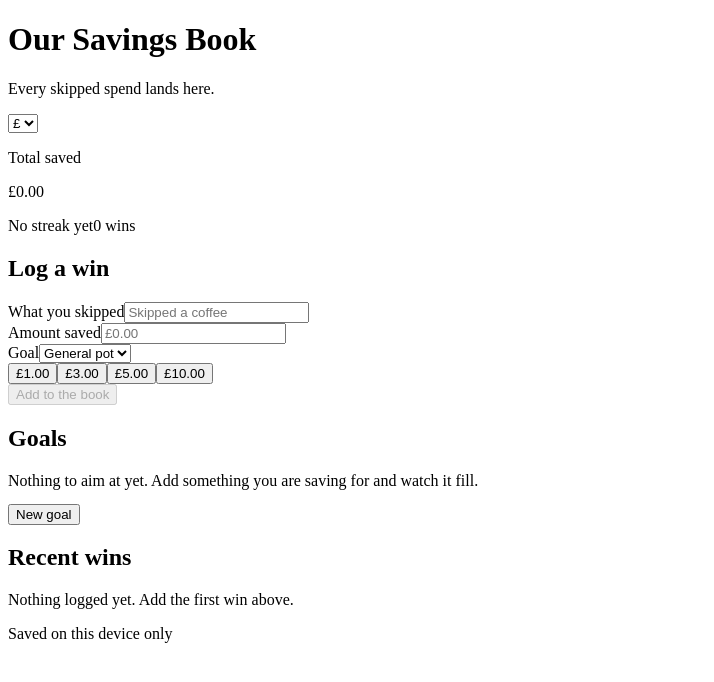
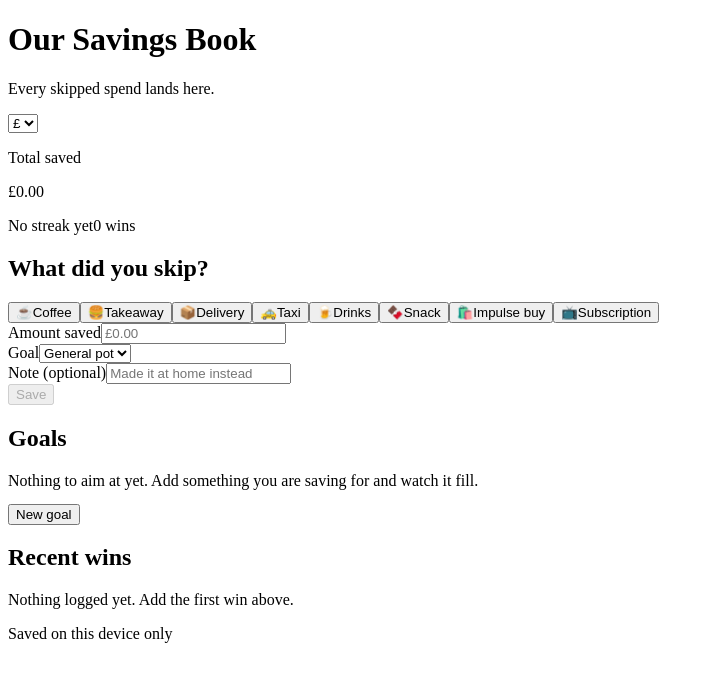
Before and after one commit to iiremozer/BudgetPlanner, a React (Vite) app: page / in a window 1280 px wide. Shown: the top 682 px of the page, without its empty margins (0-714 px from the left). Built offline with nearby package versions, Linux system fonts and the light colour scheme; the HTML template or start-up script is replaced by a standard one.

Commit message:
Tek dokunuşla kayıt: ikonlu hazır kalıplar

```diff
--- a/src/App.jsx
+++ b/src/App.jsx
@@ -23,8 +23,15 @@ export default function App() {
   const total = useMemo(() => totalSaved(state.entries), [state.entries]);
   const streak = useMemo(() => currentStreak(state.entries), [state.entries]);
 
-  function addEntry({ amount, note, goalId }) {
-    const entry = { id: makeId('e'), amount, note, goalId, at: new Date().toISOString() };
+  function addEntry({ amount, note, goalId, emoji }) {
+    const entry = {
+      id: makeId('e'),
+      amount,
+      note,
+      goalId,
+      emoji: emoji ?? null,
+      at: new Date().toISOString(),
+    };
     setState((prev) => ({ ...prev, entries: [...prev.entries, entry] }));
     setBurst(entry);
     if (navigator.vibrate) navigator.vibrate(18);
--- a/src/components/EntryForm.jsx
+++ b/src/components/EntryForm.jsx
@@ -1,17 +1,30 @@
 import { useState } from 'react';
 import { parseAmount, formatMoney, CURRENCIES } from '../lib/money.js';
-
-const QUICK = [1, 3, 5, 10];
+import { PRESETS, presetAmount } from '../lib/presets.js';
 
 export default function EntryForm({ currency, goals, onAdd }) {
   const [note, setNote] = useState('');
   const [amount, setAmount] = useState('');
   const [goalId, setGoalId] = useState('');
+  const [picked, setPicked] = useState(null);
   const [error, setError] = useState('');
 
   const symbol = CURRENCIES[currency].symbol;
   const parsed = parseAmount(amount);
   const ready = parsed !== null && parsed > 0;
+
+  function choose(preset) {
+    const next = picked === preset.id ? null : preset.id;
+    setPicked(next);
+    setError('');
+    if (next) {
+      setNote(preset.label);
+      setAmount(formatMoney(presetAmount(preset, currency), currency, { showSymbol: false }));
+    } else {
+      setNote('');
+      setAmount('');
+    }
+  }
 
   function submit() {
     if (parsed === null) {
@@ -22,32 +35,41 @@ export default function EntryForm({ currency, goals, onAdd }) {
       setError('The amount needs to be more than zero.');
       return;
     }
-    onAdd({ amount: parsed, note: note.trim(), goalId: goalId === '' ? null : goalId });
+    const preset = PRESETS.find((p) => p.id === picked);
+    onAdd({
+      amount: parsed,
+      note: note.trim(),
+      emoji: preset ? preset.emoji : null,
+      goalId: goalId === '' ? null : goalId,
+    });
     setNote('');
     setAmount('');
+    setPicked(null);
     setError('');
   }
 
   return (
     <section className="card">
       <div className="card-head">
-        <h2 className="card-title">Log a win</h2>
+        <h2 className="card-title">What did you skip?</h2>
       </div>
 
       <div className="stack">
-        <div>
-          <label className="field-label" htmlFor="note">
-            What you skipped
-          </label>
-          <input
-            id="note"
-            className="control"
-            type="text"
-            placeholder="Skipped a coffee"
-            value={note}
-            maxLength={80}
-            onChange={(e) => setNote(e.target.value)}
-          />
+        <div className="tiles">
+          {PRESETS.map((preset) => (
+            <button
+              key={preset.id}
+              type="button"
+              className="tile"
+              aria-pressed={picked === preset.id}
+              onClick={() => choose(preset)}
+            >
+              <span className="tile-emoji" aria-hidden="true">
+                {preset.emoji}
+              </span>
+              <span className="tile-label">{preset.label}</span>
+            </button>
+          ))}
         </div>
 
         <div className="two-up">
@@ -89,27 +111,25 @@ export default function EntryForm({ currency, goals, onAdd }) {
           </div>
         </div>
 
-        <div className="chips">
-          {QUICK.map((q) => (
-            <button
-              key={q}
-              type="button"
-              className="chip"
-              aria-pressed={parsed === q * 100}
-              onClick={() => {
-                setAmount(String(q));
-                setError('');
-              }}
-            >
-              {formatMoney(q * 100, currency)}
-            </button>
-          ))}
+        <div>
+          <label className="field-label" htmlFor="note">
+            Note (optional)
+          </label>
+          <input
+            id="note"
+            className="control"
+            type="text"
+            placeholder="Made it at home instead"
+            value={note}
+            maxLength={80}
+            onChange={(e) => setNote(e.target.value)}
+          />
         </div>
 
         {error ? <p className="error">{error}</p> : null}
 
         <button type="button" className="btn" onClick={submit} disabled={!ready}>
-          Add to the book
+          {ready ? `Save ${formatMoney(parsed, currency)}` : 'Save'}
         </button>
       </div>
     </section>
--- a/src/components/Ledger.jsx
+++ b/src/components/Ledger.jsx
@@ -37,6 +37,9 @@ export default function Ledger({ entries, goals, currency, lastId, onRemove }) {
                 const goal = entry.goalId ? goalById.get(entry.goalId) : null;
                 return (
                   <div key={entry.id} className={`row${entry.id === lastId ? ' row-new' : ''}`}>
+                    <span className="row-emoji" aria-hidden="true">
+                      {entry.emoji || '💰'}
+                    </span>
                     <div className="row-body">
                       <div className="row-note">{entry.note || 'Saved'}</div>
                       <div className="row-sub">
--- /dev/null
+++ b/src/lib/presets.js
@@ -0,0 +1,27 @@
+import { DEFAULT_CURRENCY, isCurrencyCode } from './money.js';
+
+// Tek dokunuşla kayıt için hazır kalıplar. Tutarlar kuruş cinsinden,
+// her para birimi için ayrı verilir — kur çevirmek yerine yerel bir
+// fiyat tahmini kullanmak daha doğru sonuç verir.
+export const PRESETS = [
+  { id: 'coffee', emoji: '☕', label: 'Coffee', amounts: { GBP: 400, EUR: 400, USD: 500, TRY: 15000 } },
+  { id: 'takeaway', emoji: '🍔', label: 'Takeaway', amounts: { GBP: 1200, EUR: 1300, USD: 1500, TRY: 45000 } },
+  { id: 'delivery', emoji: '📦', label: 'Delivery', amounts: { GBP: 800, EUR: 900, USD: 1000, TRY: 35000 } },
+  { id: 'taxi', emoji: '🚕', label: 'Taxi', amounts: { GBP: 1000, EUR: 1100, USD: 1400, TRY: 30000 } },
+  { id: 'drinks', emoji: '🍺', label: 'Drinks', amounts: { GBP: 600, EUR: 700, USD: 800, TRY: 35000 } },
+  { id: 'snack', emoji: '🍫', label: 'Snack', amounts: { GBP: 200, EUR: 200, USD: 250, TRY: 8000 } },
+  { id: 'impulse', emoji: '🛍️', label: 'Impulse buy', amounts: { GBP: 1500, EUR: 1700, USD: 2000, TRY: 80000 } },
+  { id: 'subscription', emoji: '📺', label: 'Subscription', amounts: { GBP: 1000, EUR: 1100, USD: 1200, TRY: 30000 } },
+];
+
+export function getPreset(id) {
+  return PRESETS.find((p) => p.id === id) ?? null;
+}
+
+/** Bir kalıbın seçili para birimindeki varsayılan tutarı. */
+export function presetAmount(preset, currency = DEFAULT_CURRENCY) {
+  if (!preset || typeof preset.amounts !== 'object') return 0;
+  const code = isCurrencyCode(currency) ? currency : DEFAULT_CURRENCY;
+  const value = preset.amounts[code];
+  return Number.isFinite(value) && value > 0 ? value : 0;
+}
--- a/src/lib/storage.js
+++ b/src/lib/storage.js
@@ -45,6 +45,7 @@ function cleanEntry(raw, goalIds) {
     amount,
     at,
     goalId,
+    emoji: typeof raw.emoji === 'string' && raw.emoji ? raw.emoji : null,
     note: typeof raw.note === 'string' ? raw.note.trim() : '',
   };
 }
--- a/src/styles.css
+++ b/src/styles.css
@@ -206,6 +206,47 @@ select {
   display: grid;
   grid-template-columns: 1fr 1fr;
   gap: 12px;
+}
+
+.tiles {
+  display: grid;
+  grid-template-columns: repeat(4, 1fr);
+  gap: 8px;
+}
+
+.tile {
+  display: flex;
+  flex-direction: column;
+  align-items: center;
+  gap: 5px;
+  padding: 11px 3px 9px;
+  background: #fbfaf8;
+  border: 1px solid var(--line);
+  border-radius: 13px;
+  cursor: pointer;
+  transition: background 0.14s ease, border-color 0.14s ease, transform 0.1s ease;
+}
+
+.tile:active {
+  transform: scale(0.96);
+}
+
+.tile[aria-pressed='true'] {
+  background: var(--pine);
+  border-color: var(--pine);
+  color: #fff;
+}
+
+.tile-emoji {
+  font-size: 21px;
+  line-height: 1;
+}
+
+.tile-label {
+  font-size: 10.5px;
+  line-height: 1.15;
+  text-align: center;
+  opacity: 0.85;
 }
 
 .chips {
@@ -495,3 +536,14 @@ select {
     animation: none;
   }
 }
+
+.row-emoji {
+  flex: none;
+  width: 34px;
+  height: 34px;
+  display: grid;
+  place-items: center;
+  background: #f6f4f0;
+  border-radius: 10px;
+  font-size: 17px;
+}
```
Also changed, not shown: 2 other files (tests, documents, lock files or other folders).
